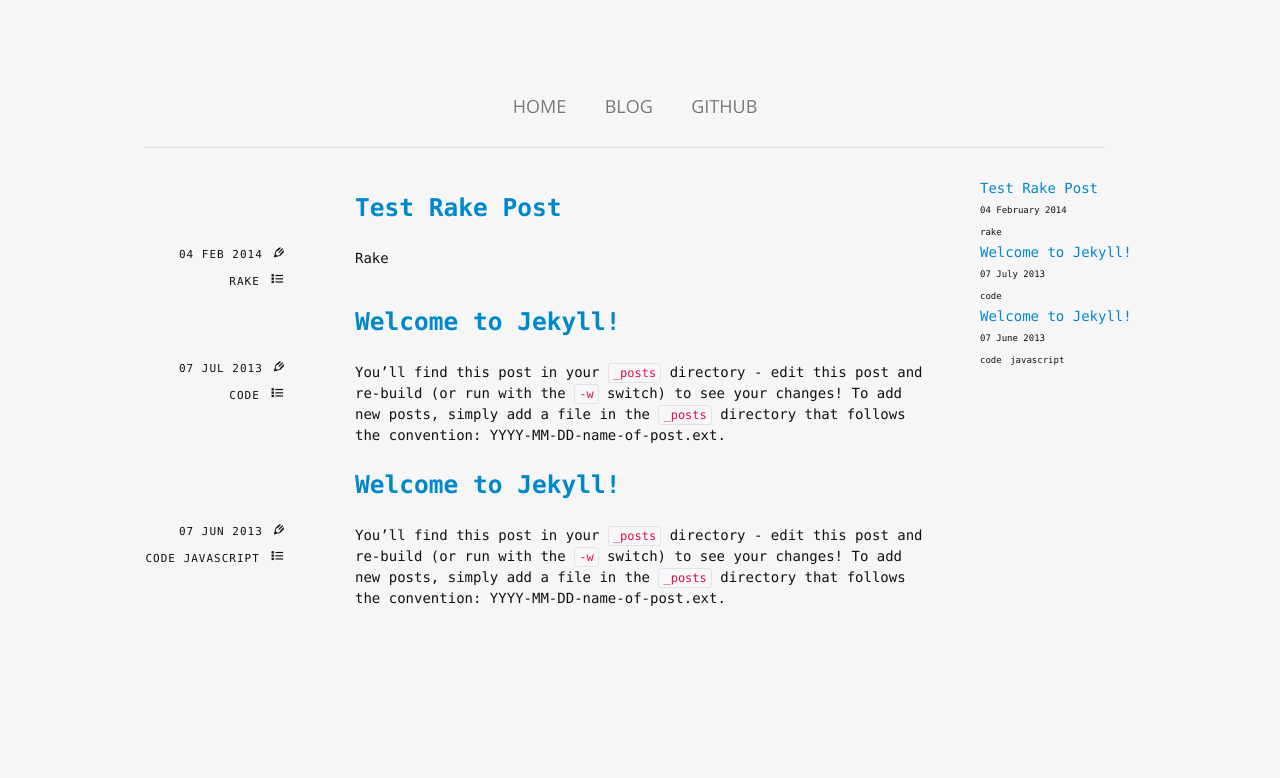
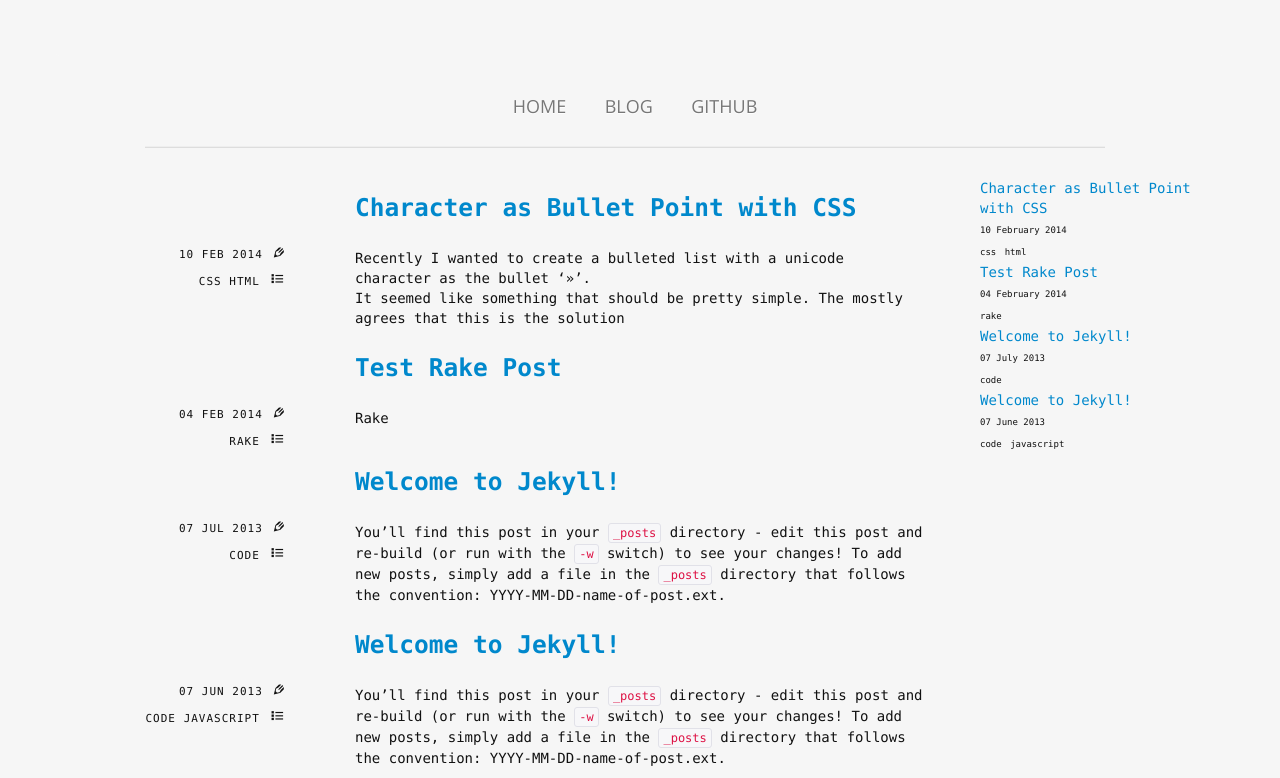
Before and after one commit to scotthaleen/scotthaleen.github.io, a Jekyll site: the page built from blog.html, in a window 1280 px wide, cut to the strip 214-992 px from the top of the page. Built offline with Jekyll 4.4.1, drawn with Linux system fonts in a browser that asks for light colours; Markdown is read by kramdown in place of the engine named in the settings; before the commit the page ends 900 px from its top, so only the background shows below that.

Commit message:
added ability to add extra styles, added post

```diff
--- a/_layouts/post.html
+++ b/_layouts/post.html
@@ -1,6 +1,9 @@
 ---
 layout: default-min
 ---
+<style type="text/css">
+{{ page.style }}
+</style>
 
 <div class="span10 offset1">
   <h2>{{ page.title }}</h2>
--- /dev/null
+++ b/_posts/2014-02-10-character-as-bullet-point-with-css.markdown
@@ -0,0 +1,97 @@
+---
+layout: post
+published: true
+title: Character as Bullet Point with CSS
+categories: ['html', 'css']
+tags:
+- css
+- html
+style: |
+       ul.broke {
+          list-style: none;
+          margin: 0;
+       }
+
+       ul.broke li:before {
+          content: "» ";
+       }
+
+       ul.fix {
+          list-style: none;
+          margin: 0;
+       }
+
+       ul.fix li:before {
+          content: "» ";
+          left: 0;
+          position: absolute;
+       }
+
+       ul.fix li {
+         overflow: visible;
+         padding-left: 13px;
+         position: relative;
+       }
+
+---
+
+Recently I wanted to create a bulleted list with a unicode character as the bullet '»'.
+It seemed like something that should be pretty simple.  The mostly agrees that this is the solution
+
+{% highlight css %}
+ul {
+   list-style: none;
+   margin: 0;
+}
+
+ul li:before {
+   content: "» ";
+}
+{% endhighlight %}
+
+<br/>
+While this initially looks like it works, when an item wraps it is not aligned properly.
+
+<div style="background-color: #eee; padding: 10px;">
+   <ul class="broke">
+     <li>List Item 1</li>
+     <li>List <br />Item 2</li>
+     <li>List Item 3</li>
+     <li>List Item 4</li>
+   </ul>
+</div>
+<br/>
+This is the full solution to fix the wrapped text and keep it aligned properly.
+
+
+{% highlight css %}
+
+ul {
+   list-style: none;
+   margin: 0;
+}
+
+ul li:before {
+   content: "» ";
+   left: 0;
+   position: absolute;
+}
+
+ul li {
+   overflow: visible;
+   padding-left: 13px;
+   position: relative;
+}
+
+{% endhighlight %}
+
+<br/>
+<div style="background-color: #eee; padding: 10px;">
+   <ul class="fix">
+     <li>List Item 1</li>
+     <li>List <br />Item 2</li>
+     <li>List Item 3</li>
+     <li>List Item 4</li>
+   </ul>
+</div>
+<br />
```
Also changed, not shown: _includes/css/custom_bullet_list.css (added, +14 -0 lines), 9 other files.
